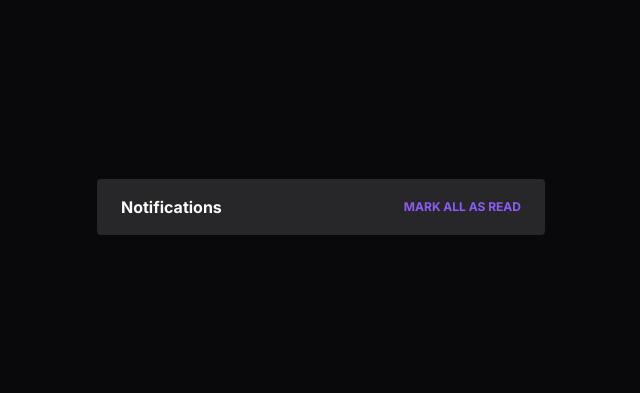
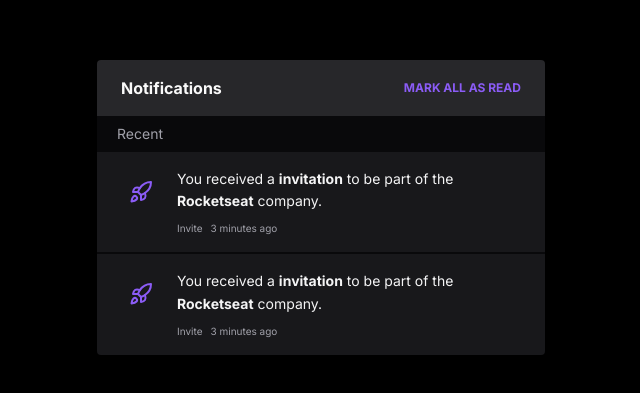
Before and after one commit to evandrogrm/rocketseat-youtube-notifications, a Next.js app in the folder widget-notifications/: page / in a window 1280 px wide. Shown: the part 193-586 px from the top of the page, without its empty margins (319-959 px from the left). Built offline with nearby package versions, Linux system fonts and the light colour scheme.

Commit message:
feat: recent section

```diff
--- a/widget-notifications/src/app/page.tsx
+++ b/widget-notifications/src/app/page.tsx
@@ -2,7 +2,7 @@ import { Widget } from '@/components/Widget';
 
 export default function Home() {
   return (
-    <main className="h-screen bg-zinc-950 flex items-center justify-center text-zinc-50">
+    <main className="h-screen bg-black flex items-center justify-center text-zinc-50">
       <Widget />
     </main>
   )
--- a/widget-notifications/src/components/Widget.tsx
+++ b/widget-notifications/src/components/Widget.tsx
@@ -1,3 +1,5 @@
+import { Rocket } from 'lucide-react'
+
 export function Widget() {
     return (
         <div className="w-[448px] rounded overflow-hidden">
@@ -6,6 +8,35 @@ export function Widget() {
                 <span className="font-bold">Notifications</span>
                 <button className="text-xs font-bold text-violet-500 uppercase hover:text-violet-400">mark all as read</button>
             </div>
+            {/* RECENT SECTION */}
+            <div>
+                <div className="bg-zinc-950 px-5 py-2 text-sm text-zinc-400">
+                    Recent
+                </div>
+
+                <div className="divide-y-2 divide-zinc-950">
+                    <div className="bg-zinc-900 px-8 py-4 flex items-start gap-6">
+                        <Rocket className="w-6 h-6 text-violet-500 mt-3" />
+                        <div className="flex-1 flex flex-col gap-2">
+                            <p className="text-sm leading-relaxed text-zinc-100 ">You received a <strong>invitation</strong> to be part of the <strong>Rocketseat</strong> company.</p>
+                            <div className="text-xxs text-zinc-400 flex items-center gap-2">
+                                <span>Invite</span>
+                                <span>3 minutes ago</span>
+                            </div>
+                        </div>
+                    </div>
+                    <div className="bg-zinc-900 px-8 py-4 flex items-start gap-6">
+                        <Rocket className="w-6 h-6 text-violet-500 mt-3" />
+                        <div className="flex-1 flex flex-col gap-2">
+                            <p className="text-sm leading-relaxed text-zinc-100 ">You received a <strong>invitation</strong> to be part of the <strong>Rocketseat</strong> company.</p>
+                            <div className="text-xxs text-zinc-400 flex items-center gap-2">
+                                <span>Invite</span>
+                                <span>3 minutes ago</span>
+                            </div>
+                        </div>
+                    </div>
+                </div>
+            </div>
         </div>
     )
 }
--- a/widget-notifications/tailwind.config.js
+++ b/widget-notifications/tailwind.config.js
@@ -7,11 +7,9 @@ module.exports = {
   ],
   theme: {
     extend: {
-      backgroundImage: {
-        'gradient-radial': 'radial-gradient(var(--tw-gradient-stops))',
-        'gradient-conic':
-          'conic-gradient(from 180deg at 50% 50%, var(--tw-gradient-stops))',
-      },
+      fontSize: {
+        xxs: '0.625rem'
+      }
     },
   },
   plugins: [],
```
